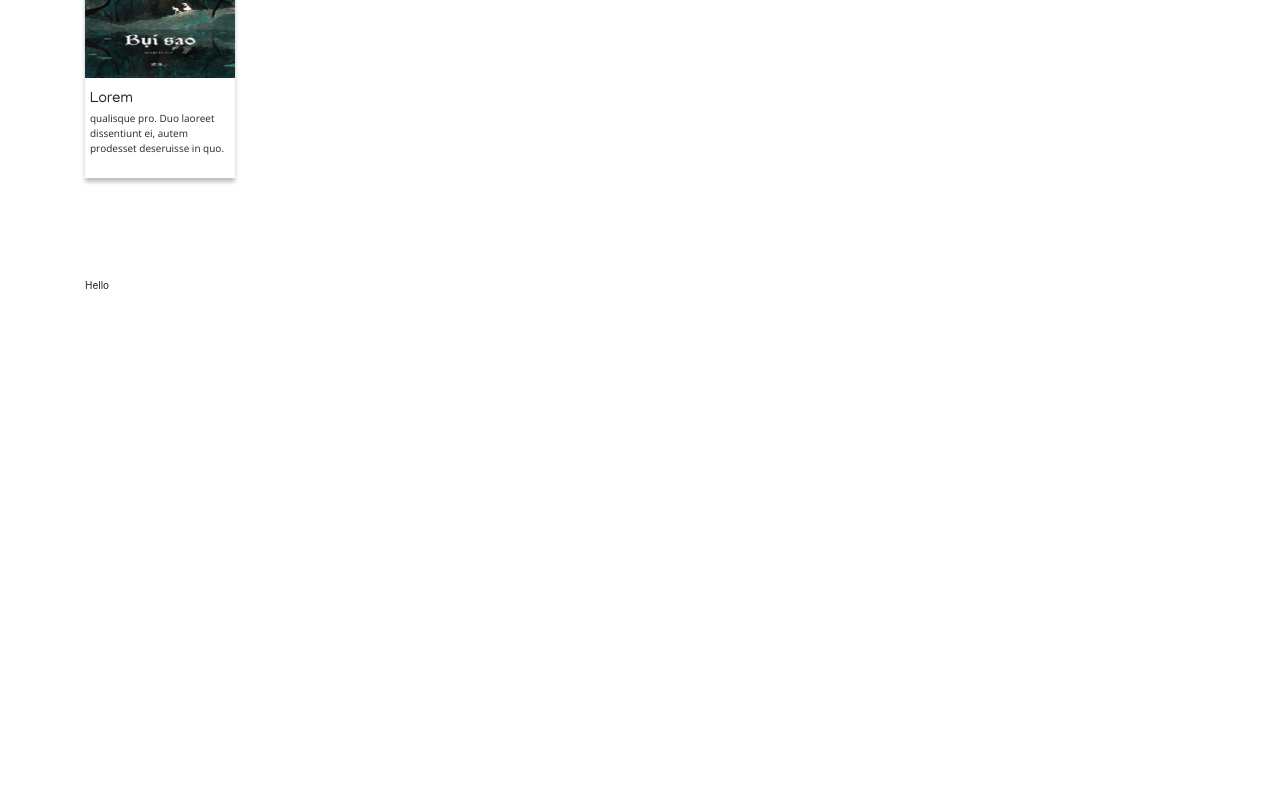
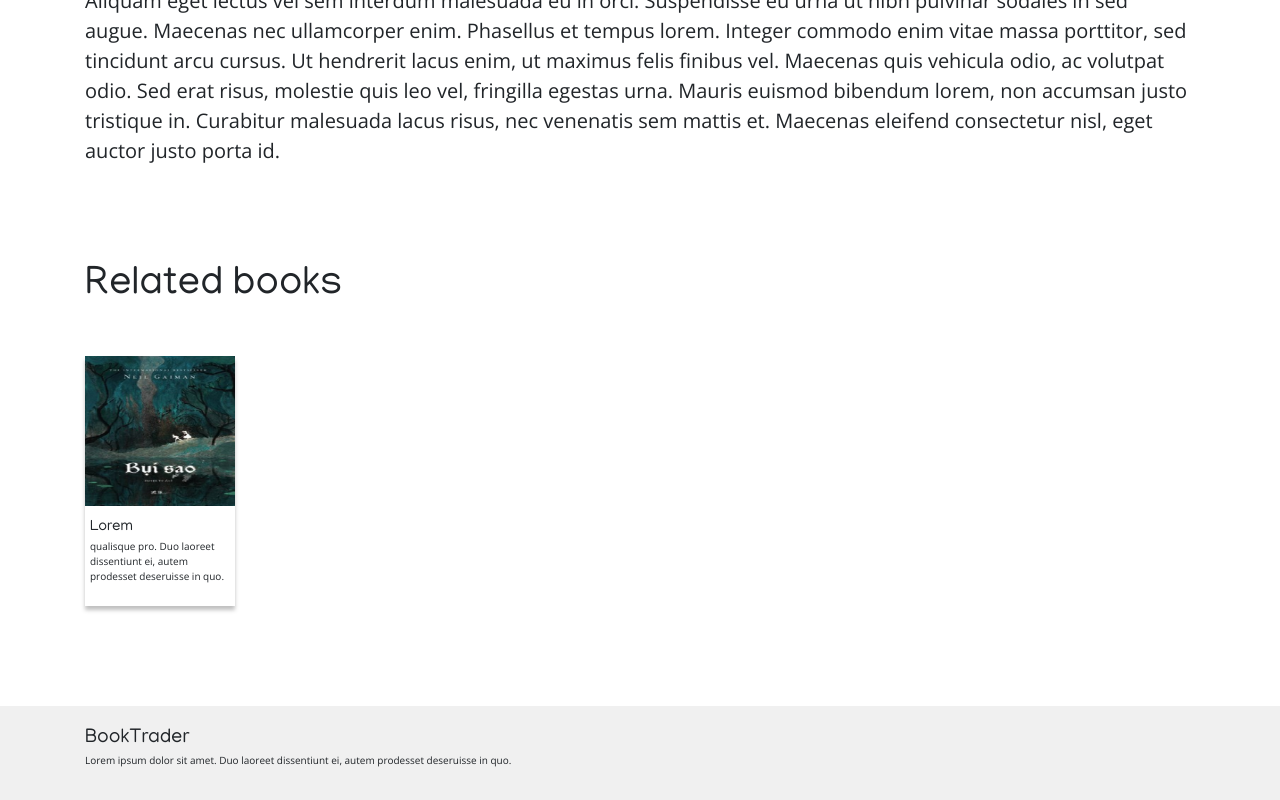
Before and after one commit to yogathanh99/cs300-apcs2, a React (Create React App) app in the folder booktrader/: page /detail in a window 1280 px wide. Shown: the part 1253-2053 px from the top of the page. Before the commit the page ends 1546 px from the top, so only its background shows below. Built offline with nearby package versions, Linux system fonts and the light colour scheme; a web font is replaced by a local one.

Commit message:
[DONE] Page Detail

```diff
--- a/booktrader/src/components/Footer/index.js
+++ b/booktrader/src/components/Footer/index.js
@@ -1,4 +1,5 @@
 import React from 'react';
+import { Container } from 'reactstrap';
 import styled from 'styled-components';
 
 const Wrapper = styled.div`
@@ -7,6 +8,38 @@ const Wrapper = styled.div`
   background: #f0f0f0;
 `;
 
-export const FooterLogin = () => {
-  return <Wrapper />;
+const StyleContainer = styled(Container)`
+  display: flex;
+  flex-direction: column;
+  justify-content: center;
+  height: 9.4rem;
+`;
+
+const Title = styled.h5`
+  font-family: 'Manjari', sans-serif;
+  font-size: 2rem;
+  line-height: 2rem;
+`;
+
+const Content = styled.p`
+  font-family: 'Open Sans', sans-serif;
+`;
+
+const Footer = ({ title, children }) => {
+  return (
+    <>
+      {title ? (
+        <Wrapper>
+          <StyleContainer>
+            <Title>{title}</Title>
+            <Content>{children}</Content>
+          </StyleContainer>
+        </Wrapper>
+      ) : (
+        <Wrapper />
+      )}
+    </>
+  );
 };
+
+export default Footer;
--- a/booktrader/src/pages/Detail/index.js
+++ b/booktrader/src/pages/Detail/index.js
@@ -12,8 +12,10 @@ import {
   SubTitle,
   Des,
   WrapperRelated,
+  WrapperContent,
 } from './index.style';
 import BookTab from '../../components/BookTab';
+import Footer from '../../components/Footer';
 import cover from '../../images/cover.png';
 
 import data from '../../data/data.json';
@@ -45,17 +47,24 @@ const Detail = () => {
               <FontAwesomeIcon icon={faUser} style={{ marginRight: '.5rem' }} />
               {author}, {date}
             </User>
-            {subTitle ? <SubTitle>{subTitle}</SubTitle> : ''}
-            <Des>{des}</Des>
           </Col>
         </Row>
+        <WrapperContent>
+          {subTitle ? <SubTitle>{subTitle}</SubTitle> : ''}
+          <Des>{des}</Des>
+        </WrapperContent>
         <WrapperRelated>Related books</WrapperRelated>
         <BookTab img={cover} title='Lorem'>
           qualisque pro. Duo laoreet dissentiunt ei, autem prodesset deseruisse
           in quo.
         </BookTab>
-        <div style={{ marginTop: '10rem' }}>Hello</div>
       </Container>
+      <div style={{ marginTop: '10rem' }}>
+        <Footer title='BookTrader'>
+          Lorem ipsum dolor sit amet. Duo laoreet dissentiunt ei, autem
+          prodesset deseruisse in quo.
+        </Footer>
+      </div>
     </>
   );
 };
--- a/booktrader/src/pages/Detail/index.style.js
+++ b/booktrader/src/pages/Detail/index.style.js
@@ -65,3 +65,7 @@ export const WrapperRelated = styled.p`
   margin-top: 10rem;
   margin-bottom: 5rem;
 `;
+
+export const WrapperContent = styled.div`
+  margin-top: 12rem;
+`;
--- a/booktrader/src/pages/Login/index.js
+++ b/booktrader/src/pages/Login/index.js
@@ -1,7 +1,7 @@
 import React from 'react';
 
 import InputForm from '../../components/InputForm';
-import { FooterLogin } from '../../components/Footer';
+import Footer from '../../components/Footer';
 import { ReactComponent as LoginFacebook } from '../../images/login-facebook.svg';
 import { Wrapper, Button, StyleText, StyleStrong } from './index.style';
 
@@ -18,7 +18,7 @@ const Login = () => {
           Don't have an account ? <StyleStrong>Register</StyleStrong>
         </StyleText>
       </Wrapper>
-      <FooterLogin />
+      <Footer />
     </>
   );
 };
```
